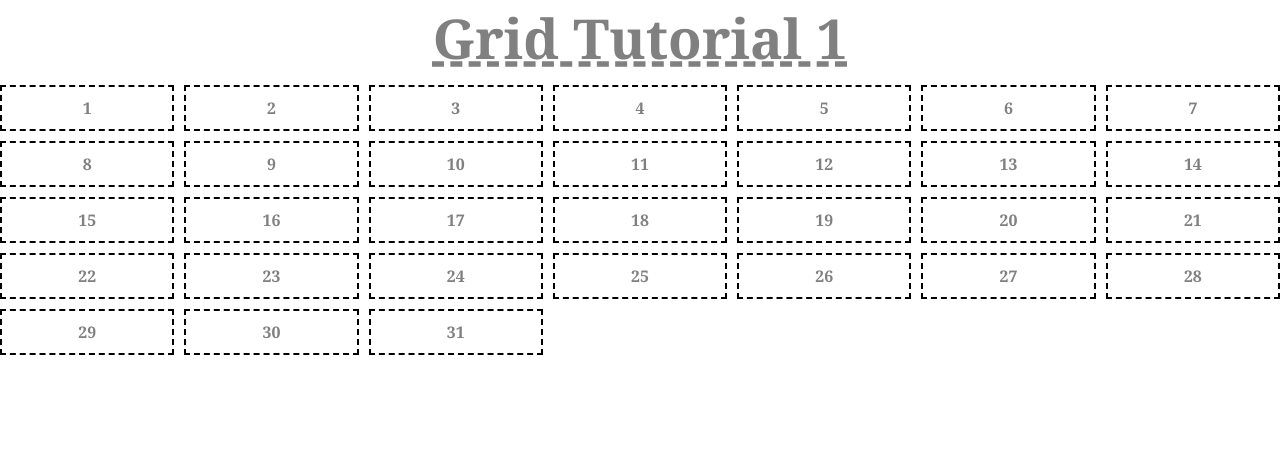
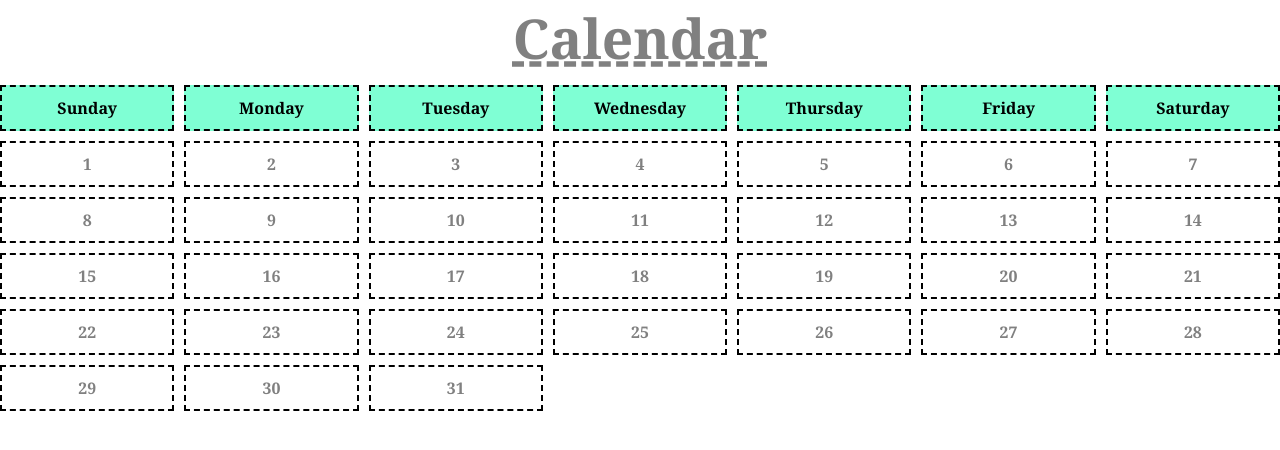
Before and after one commit to ocircleo/module-8, a plain HTML site: page index.html in a window 1280 px wide. Drawn offline with Linux system fonts and the light colour scheme.

Commit message:
calender

```diff
--- a/css/style.css
+++ b/css/style.css
@@ -35,3 +35,8 @@ transition: .3s;
     border: 2px dashed blue;
 
 }
+#days{
+    background-color: aquamarine;
+    color: black;
+
+}
--- a/index.html
+++ b/index.html
@@ -8,8 +8,15 @@
     <link rel="stylesheet" href="css/style.css">
 </head>
 <body>
-  <h1>grid tutorial 1</h1>
+  <h1>calendar</h1>
 <div class="grid-container">
+  <div class="grid-item" id="days">sunday</div>
+  <div class="grid-item" id="days">monday</div>
+  <div class="grid-item" id="days">tuesday</div>
+  <div class="grid-item" id="days">wednesday</div>
+  <div class="grid-item" id="days">thursday</div>
+  <div class="grid-item" id="days">friday</div>
+  <div class="grid-item" id="days">saturday</div>
   <div class="grid-item" id="grid-item-1">1</div>
   <div class="grid-item" id="grid-item-2">2</div>
   <div class="grid-item" id="grid-item-3">3</div>
```
